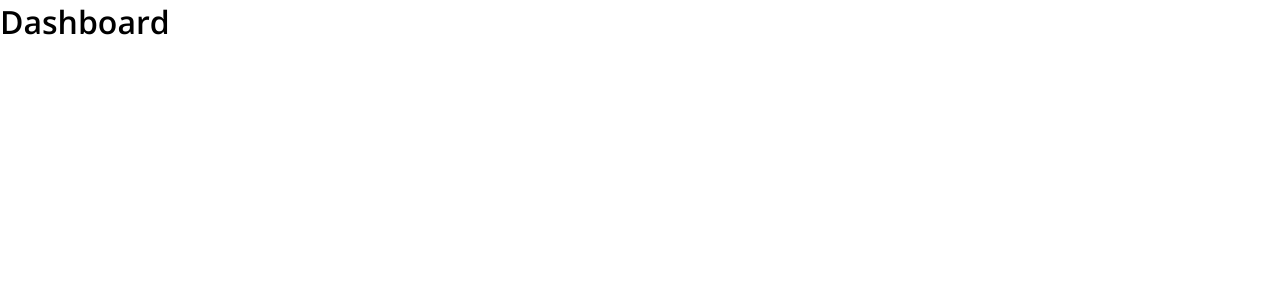
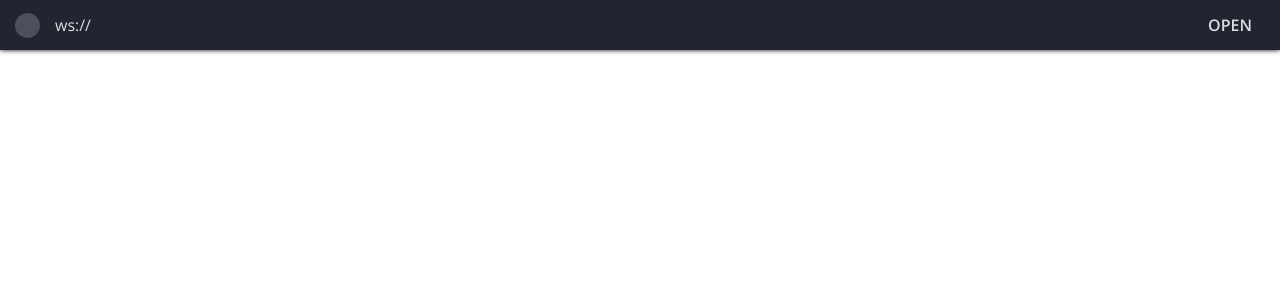
Before and after one commit to leonfoliveira/websocket-gui-client, a React (Create React App) app: page / in a window 1280 px wide. Shown: the top 300 px of the page. Built offline with nearby package versions, Linux system fonts and the light colour scheme.

Commit message:
feat: add header

```diff
--- a/package.json
+++ b/package.json
@@ -21,9 +21,11 @@
     "update": "yarn-check -u -s"
   },
   "dependencies": {
+    "clsx": "^1.1.1",
     "electron-squirrel-startup": "^1.0.0",
     "react": "^17.0.2",
     "react-dom": "^17.0.2",
+    "react-hook-form": "^7.0.1",
     "uuid": "^8.3.2"
   },
   "devDependencies": {
--- /dev/null
+++ b/src/presentation/dashboard/dashboard.module.scss
@@ -0,0 +1,84 @@
+@import '~@/presentation/styles/colors.scss';
+
+.dashboard {
+  .header {
+    display: flex;
+    align-items: center;
+    height: 50px;
+    background-color: $c-background-dark;
+    box-shadow: 0 0 5px 0 $c-black;
+
+    .status {
+      height: 25px;
+      width: 25px;
+      margin: 0 15px;
+      border-radius: 50%;
+      background-color: rgba($c-white, 0.2);
+
+      &.connected {
+        background-color: $c-success;
+      }
+
+      &.connecting {
+        animation: connecting 1s infinite ease-out;
+      }
+
+      &.error {
+        background-color: $c-error;
+      }
+    }
+
+    .form {
+      flex: 1;
+      display: flex;
+      height: 100%;
+
+      .input {
+        flex: 1;
+        border: none;
+        background-color: transparent;
+        font-size: 16px;
+        transition: border-width 100ms;
+        transition: color 200ms;
+
+        &.error {
+          border-left: 5px solid $c-error;
+          padding-left: 5px;
+        }
+
+        &:disabled {
+          color: rgba($c-text, 0.5);
+        }
+      }
+
+      .submit {
+        width: 100px;
+        border: none;
+        background-color: transparent;
+        font-size: 16px;
+        font-weight: 600;
+        cursor: pointer;
+        text-transform: uppercase;
+
+        &:hover {
+          background-color: rgba($c-white, 0.05);
+        }
+
+        &:active {
+          background-color: rgba($c-white, 0.1);
+        }
+      }
+    }
+  }
+}
+
+@keyframes connecting {
+  0%,
+  100% {
+    transform: scale(1);
+  }
+
+  50% {
+    transform: scale(0);
+  }
+}
--- a/src/presentation/dashboard/dashboard.tsx
+++ b/src/presentation/dashboard/dashboard.tsx
@@ -1,5 +1,82 @@
-import React from 'react';
+import clsx from 'clsx';
+import React, { useState } from 'react';
+import { useForm } from 'react-hook-form';
 
-const Dashboard: React.FC = () => <h1>Dashboard</h1>;
+import { ConnectionStatus } from '@/presentation/helpers';
+
+import styles from './dashboard.module.scss';
+
+type FormType = {
+  url: string;
+};
+
+const Dashboard: React.FC = () => {
+  const {
+    register,
+    handleSubmit,
+    formState: { errors },
+  } = useForm<FormType>({
+    defaultValues: {
+      url: 'ws://',
+    },
+  });
+
+  const [isConnectionOpen, setIsConnectionOpen] = useState<boolean>(false);
+  const [connectionStatus, setConnectionStatus] = useState<ConnectionStatus>(
+    ConnectionStatus.disconnected,
+  );
+
+  const openConnection = (data: FormType): void => {
+    setIsConnectionOpen(true);
+    setConnectionStatus(ConnectionStatus.connecting);
+  };
+
+  const closeConnection = (): void => {
+    setIsConnectionOpen(false);
+    setConnectionStatus(ConnectionStatus.disconnected);
+  };
+
+  return (
+    <main className={styles.dashboard}>
+      <header className={styles.header}>
+        <div
+          className={clsx(
+            styles.status,
+            {
+              [ConnectionStatus.connected]: styles.connected,
+              [ConnectionStatus.connecting]: styles.connecting,
+              [ConnectionStatus.disconnected]: styles.disconnected,
+              [ConnectionStatus.error]: styles.error,
+            }[connectionStatus],
+          )}
+          title={
+            {
+              [ConnectionStatus.connected]: 'Connected',
+              [ConnectionStatus.connecting]: 'Connecting',
+              [ConnectionStatus.disconnected]: 'Disconnected',
+              [ConnectionStatus.error]: 'Error',
+            }[connectionStatus]
+          }
+        />
+        <form
+          className={styles.form}
+          onSubmit={handleSubmit(isConnectionOpen ? closeConnection : openConnection)}
+        >
+          <input
+            className={clsx(styles.input, errors.url && styles.error)}
+            type="text"
+            placeholder="URL"
+            title={errors.url && 'Must be a valid url starting with ws:// or wss://'}
+            {...register('url', { required: true, pattern: /^wss?:\/\// })}
+            disabled={isConnectionOpen}
+          />
+          <button className={styles.submit} type="submit">
+            {isConnectionOpen ? 'Close' : 'Open'}
+          </button>
+        </form>
+      </header>
+    </main>
+  );
+};
 
 export default Dashboard;
--- /dev/null
+++ b/src/presentation/helpers/connection-status.ts
@@ -0,0 +1,6 @@
+export enum ConnectionStatus {
+  disconnected,
+  connecting,
+  connected,
+  error,
+}
--- /dev/null
+++ b/src/presentation/helpers/index.ts
@@ -0,0 +1 @@
+export * from './connection-status';
--- a/src/presentation/styles/global.scss
+++ b/src/presentation/styles/global.scss
@@ -1,7 +1,10 @@
+@import './colors.scss';
+
 * {
   margin: 0;
   padding: 0;
   outline: 0;
   box-sizing: border-box;
   font-family: 'Open Sans', sans-serif;
+  color: $c-text;
 }
```
Also changed, not shown: 1 other file (tests, documents, lock files or other folders).
